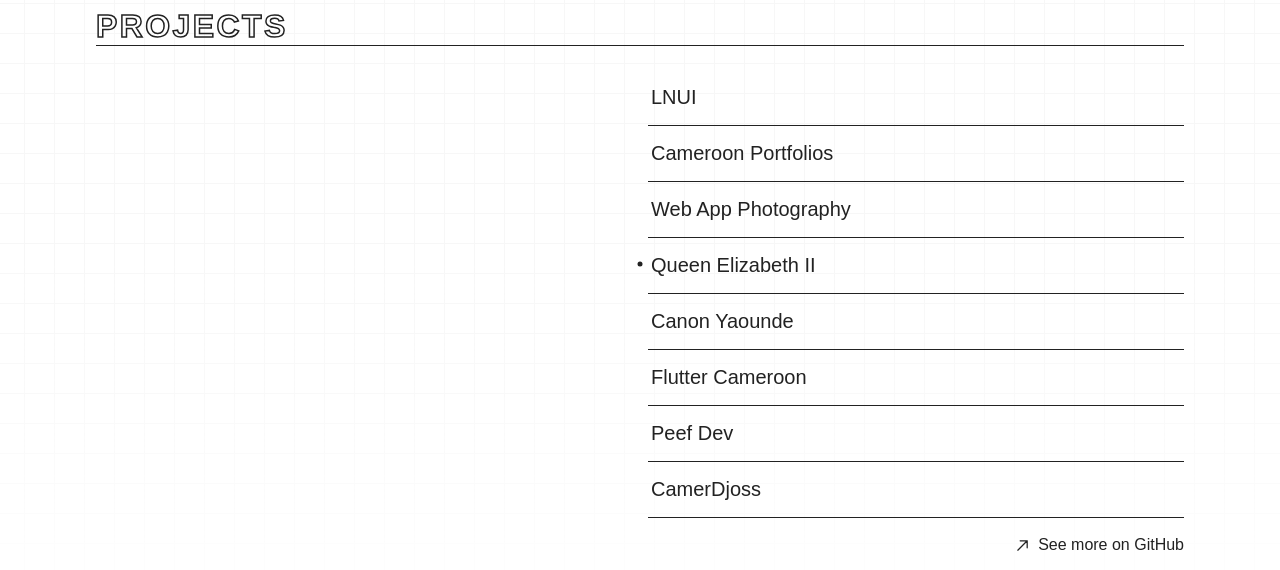
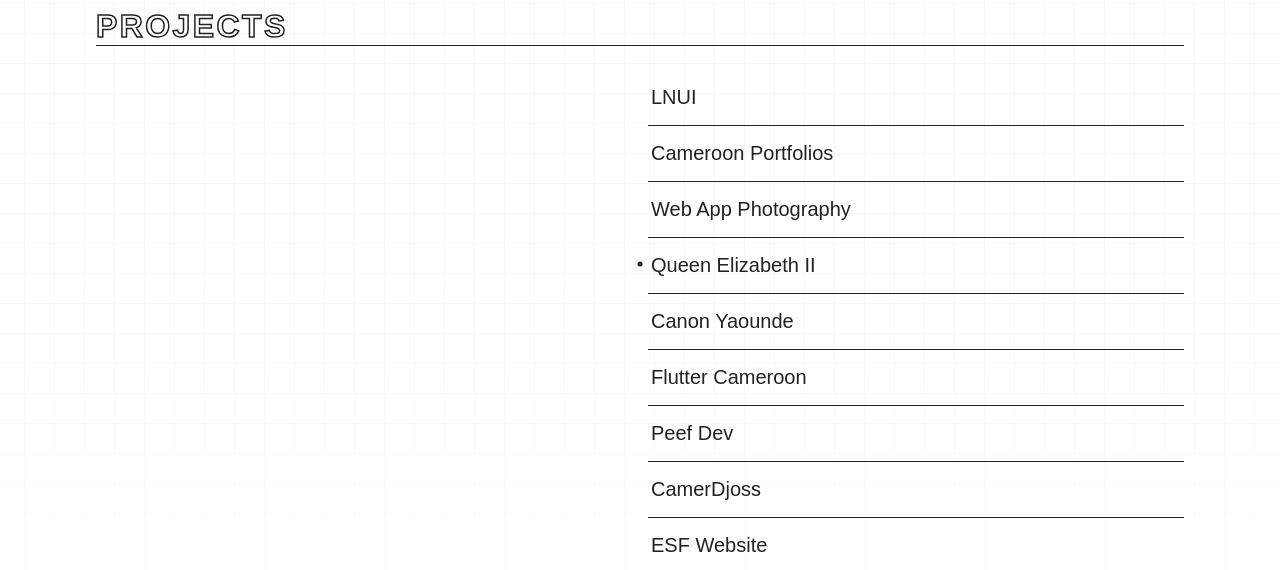
Before and after one commit to ln-dev7/v0.lndev.me, a Next.js app: page /experience in a window 1280 px wide. Shown: the part 136-706 px from the top of the page. Built offline with nearby package versions, Linux system fonts and the light colour scheme; a web font is replaced by a local one.

Commit message:
init projects

```diff
--- a/styles/pages/experience.scss
+++ b/styles/pages/experience.scss
@@ -47,15 +47,13 @@
       align-items: flex-start;
       gap: 1rem;
       margin-bottom: 1rem;
-      height: 450px;
-      overflow: hidden;
       .personal-view {
         position: sticky;
         top: 0;
         width: 50%;
         height: 450px;
-      height: 100vh;
-        border-radius: 0 20px 0 0;
+        height: 100%;
+        border-radius: 20px;
         overflow: hidden;
         display: flex;
         align-items: center;
@@ -77,8 +75,6 @@
         display: flex;
         flex-direction: column;
         align-items: flex-start;
-        overflow-y: scroll;
-        scrollbar-width: none;
         li {
           width: 100%;
           display: flex;
```
